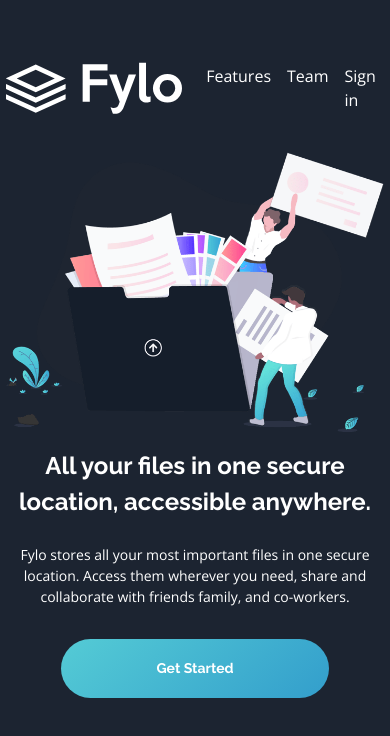
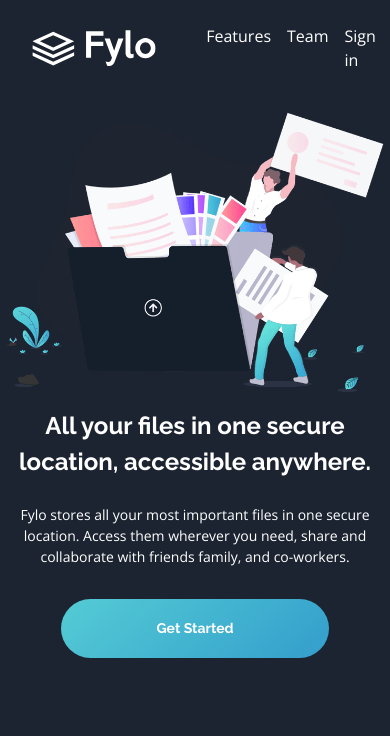
Before and after one commit to NataJenkins/flyo-dark-theme-landing-page, a React (Vite) app: page / in a window 390 px wide. Shown: the top 736 px of the page. Built offline with nearby package versions, Linux system fonts and the light colour scheme.

Commit message:
Nav Adjust

```diff
--- a/src/App.jsx
+++ b/src/App.jsx
@@ -1,4 +1,3 @@
-import { Container } from "react-bootstrap";
 import "./App.scss";
 import "bootstrap/dist/css/bootstrap.min.css";
 
@@ -7,7 +6,7 @@ import Header from "./Components/Header/Header";
 
 function App() {
     return (
-        <div className="p-lg-5 p-2 py-5 m-0 main-container">
+        <div className="p-lg-5 p-2 m-0 main-container">
             <FlyoNav />
             <Header />
         </div>
--- a/src/Components/Nav/Nav.scss
+++ b/src/Components/Nav/Nav.scss
@@ -2,4 +2,9 @@
     .nav-link {
         color: white;
     }
+    @media (max-width: 576px) {
+        img {
+            transform: scale(0.7);
+        }
+    }
 }
```
